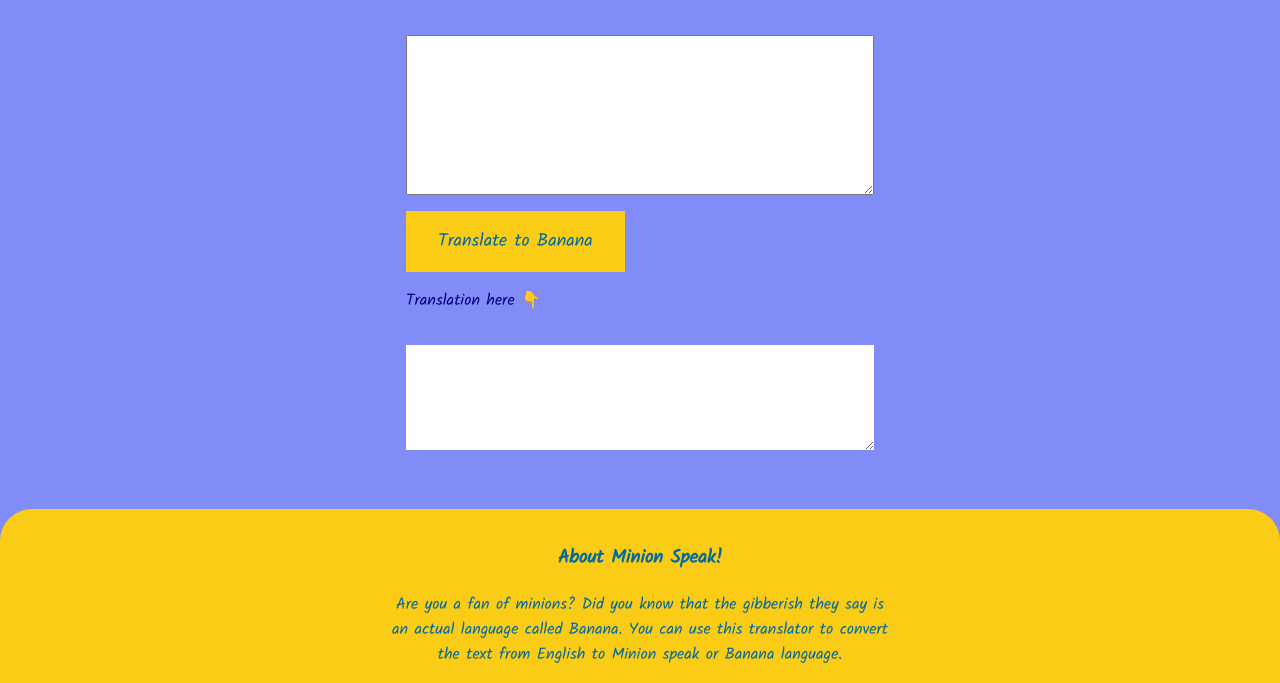
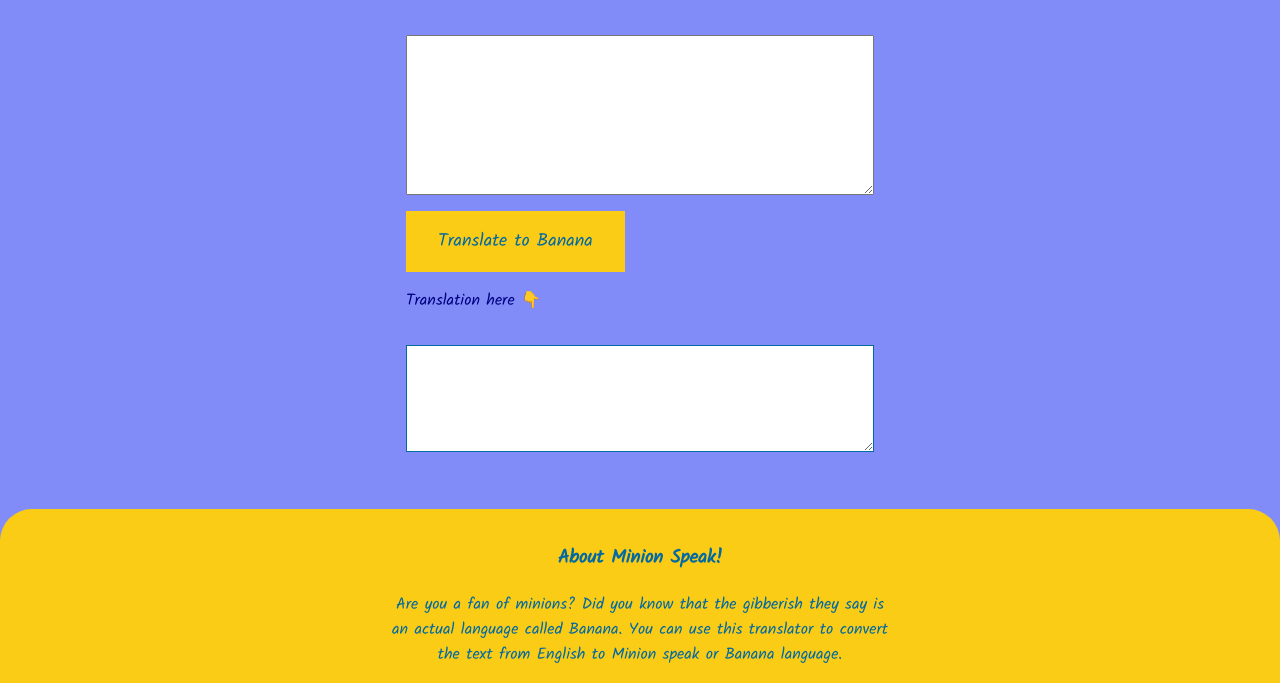
Before and after one commit to SriSravyaN/Speaking_Banana, a plain HTML site: page index.html in a window 1280 px wide. Shown: the part 117-800 px from the top of the page. Drawn offline with Linux system fonts and the light colour scheme.

Commit message:
all changes made successfully

```diff
--- a/styles.css
+++ b/styles.css
@@ -50,7 +50,7 @@ textarea {
     min-height: 10vh;
     max-height: 20vh;
     overflow:scroll;
-    border: 1px solid var(--black);
+    border: 1px solid var(--blue);
 
 }
 button {
```
